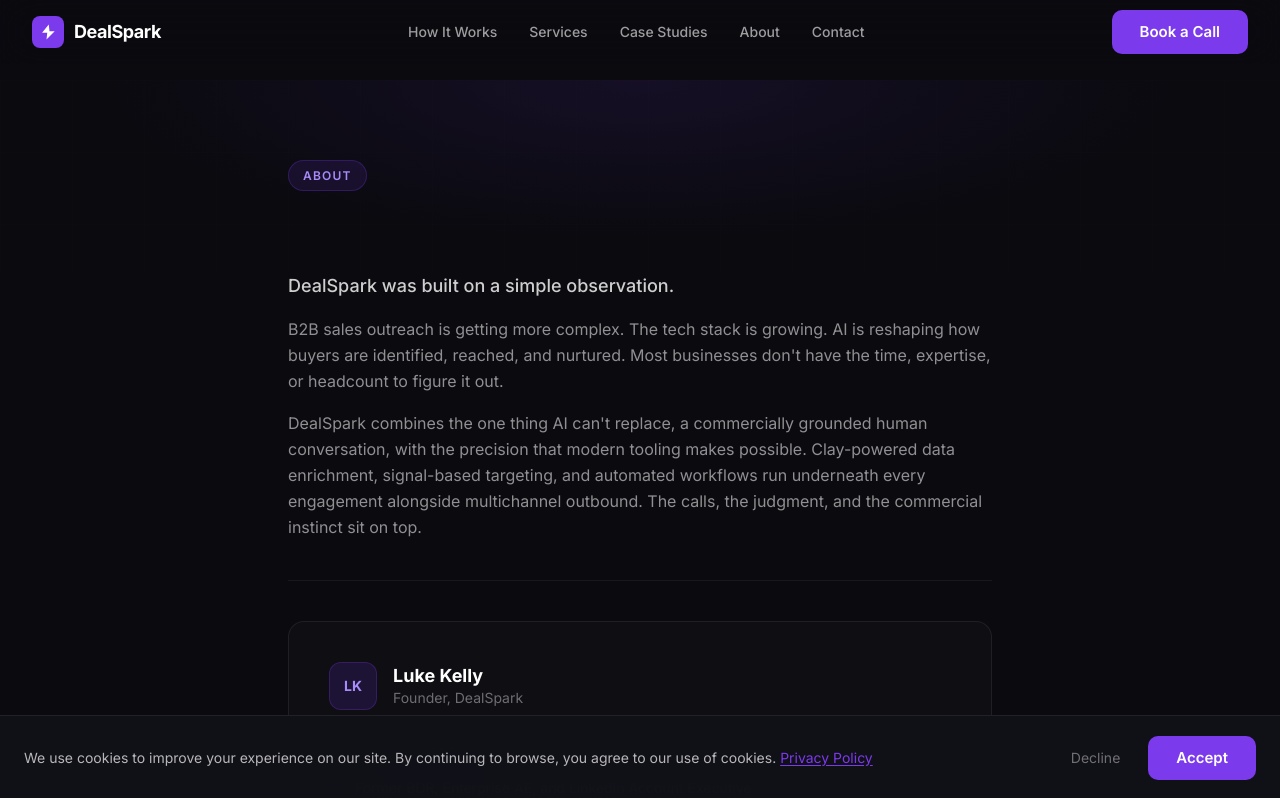
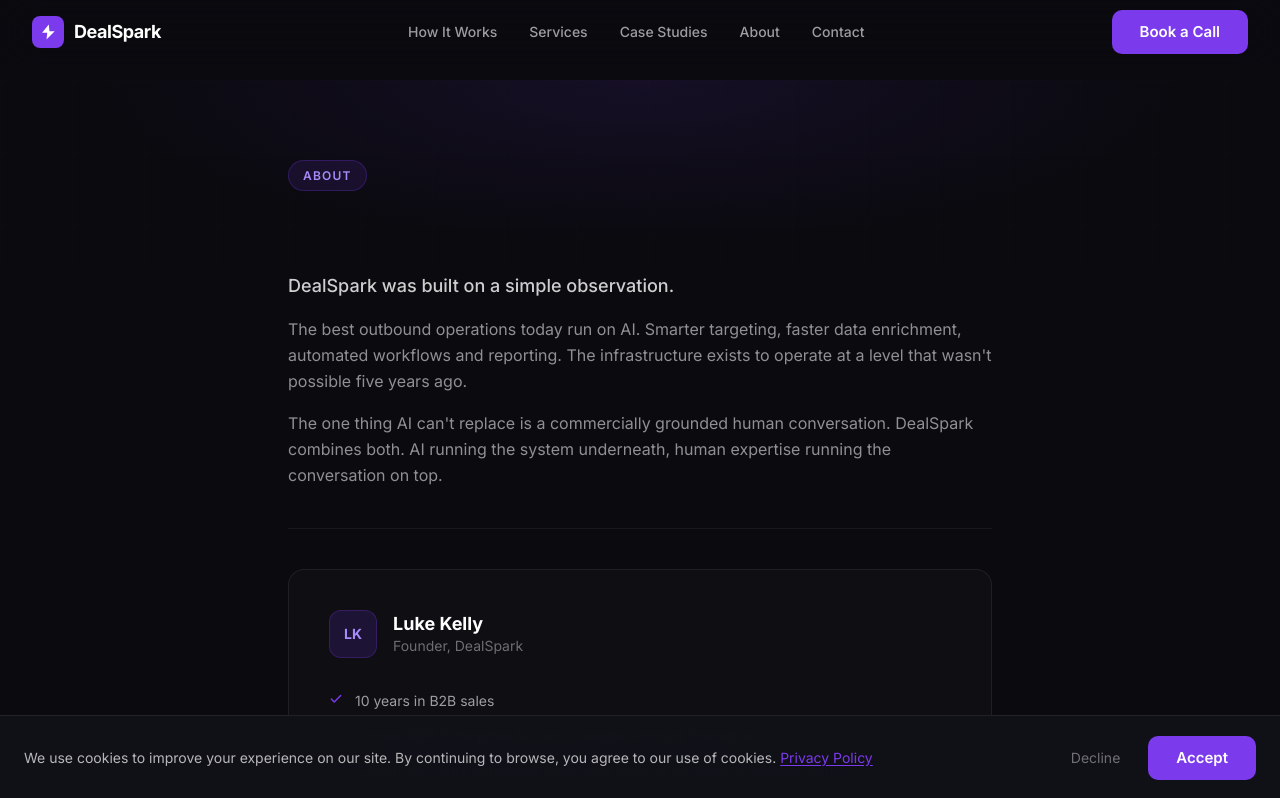
Before and after one commit to lukekly/Dealspark-website, a Next.js app: page /about in a window 1280 px wide. Shown: the top 798 px of the page. Built offline with nearby package versions, Linux system fonts and the light colour scheme.

Commit message:
Update about page origin story with AI-powered positioning

```diff
--- a/app/about/page.tsx
+++ b/app/about/page.tsx
@@ -47,16 +47,14 @@
               DealSpark was built on a simple observation.
             </p>
             <p className="text-white/55 leading-relaxed">
-              B2B sales outreach is getting more complex. The tech stack is growing. AI
-              is reshaping how buyers are identified, reached, and nurtured. Most
-              businesses don&apos;t have the time, expertise, or headcount to figure it out.
+              The best outbound operations today run on AI. Smarter targeting, faster
+              data enrichment, automated workflows and reporting. The infrastructure
+              exists to operate at a level that wasn&apos;t possible five years ago.
             </p>
             <p className="text-white/55 leading-relaxed">
-              DealSpark combines the one thing AI can&apos;t replace, a commercially
-              grounded human conversation, with the precision that modern tooling makes
-              possible. Clay-powered data enrichment, signal-based targeting, and
-              automated workflows run underneath every engagement alongside multichannel
-              outbound. The calls, the judgment, and the commercial instinct sit on top.
+              The one thing AI can&apos;t replace is a commercially grounded human
+              conversation. DealSpark combines both. AI running the system underneath,
+              human expertise running the conversation on top.
             </p>
           </div>
         </AnimatedSection>
```
